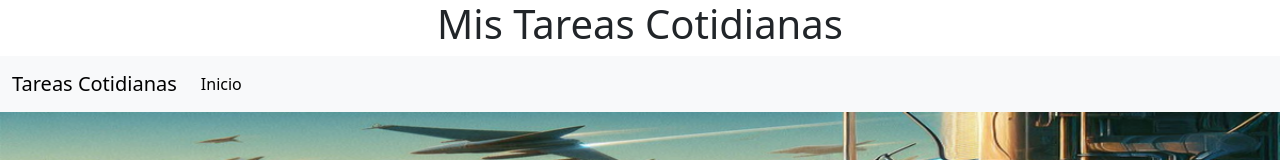
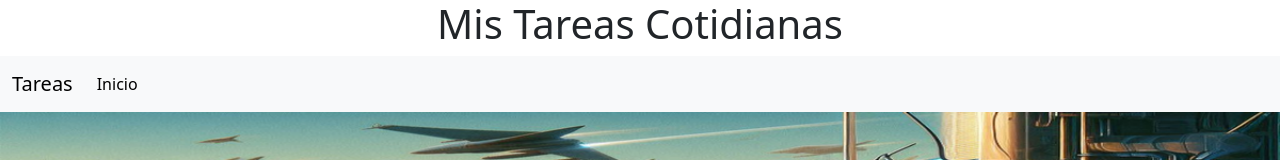
Before and after one commit to NoeAlarcon/CRUD-Tareas-Cotidianas, a plain HTML site: page index.html in a window 1280 px wide. Shown: the top 160 px of the page. Drawn offline with nearby package versions, Linux system fonts and the light colour scheme.

Commit message:
Tareas en el NAvbar

```diff
--- a/index.html
+++ b/index.html
@@ -14,7 +14,7 @@
 
    <nav class="navbar navbar-expand-lg bg-body-tertiary">
     <div class="container-fluid">
-      <a class="navbar-brand" href="#">Tareas Cotidianas</a>
+      <a class="navbar-brand" href="#">Tareas </a>
       <button class="navbar-toggler" type="button" data-bs-toggle="collapse" data-bs-target="#navbarSupportedContent" aria-controls="navbarSupportedContent" aria-expanded="false" aria-label="Toggle navigation">
         <span class="navbar-toggler-icon"></span>
       </button>
```
